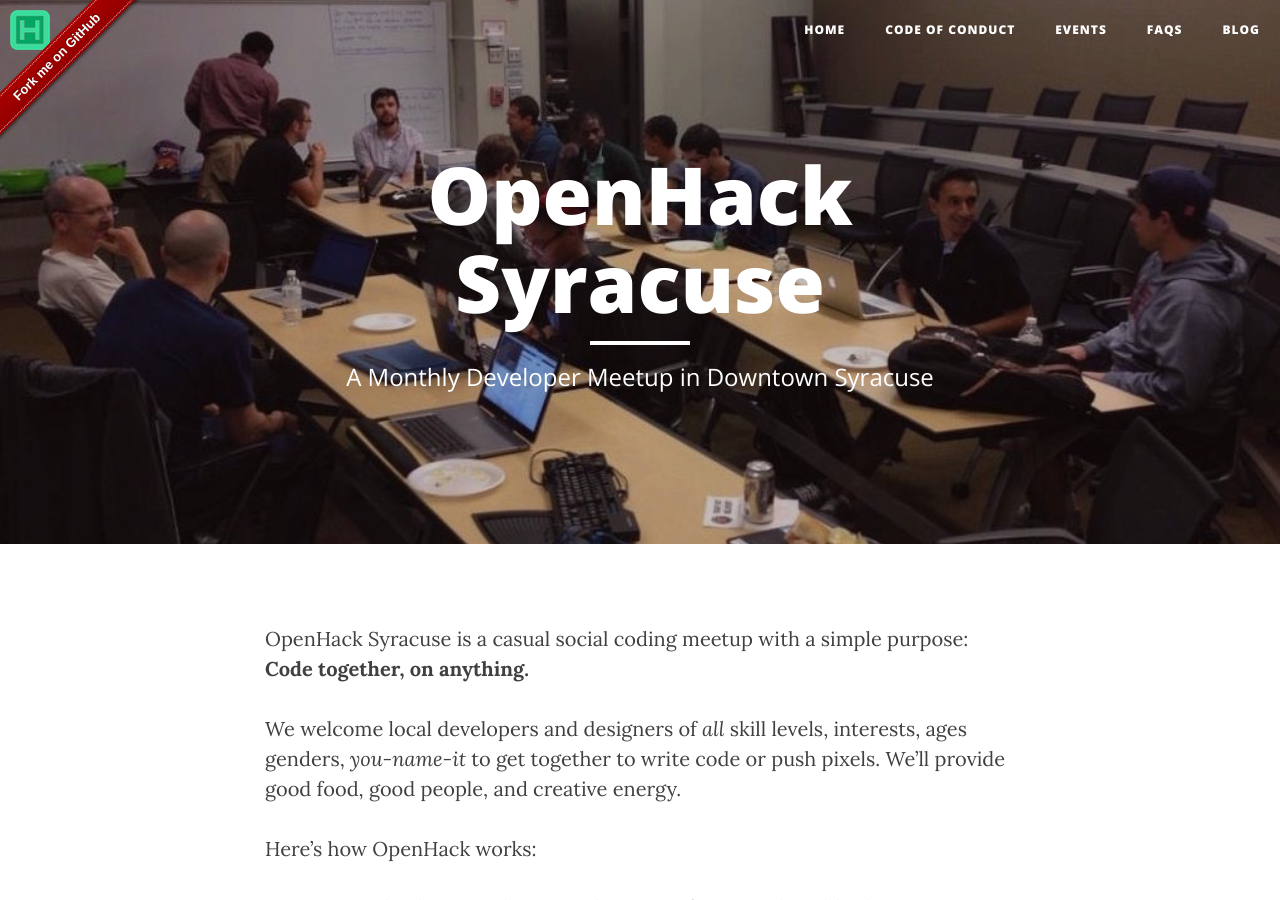
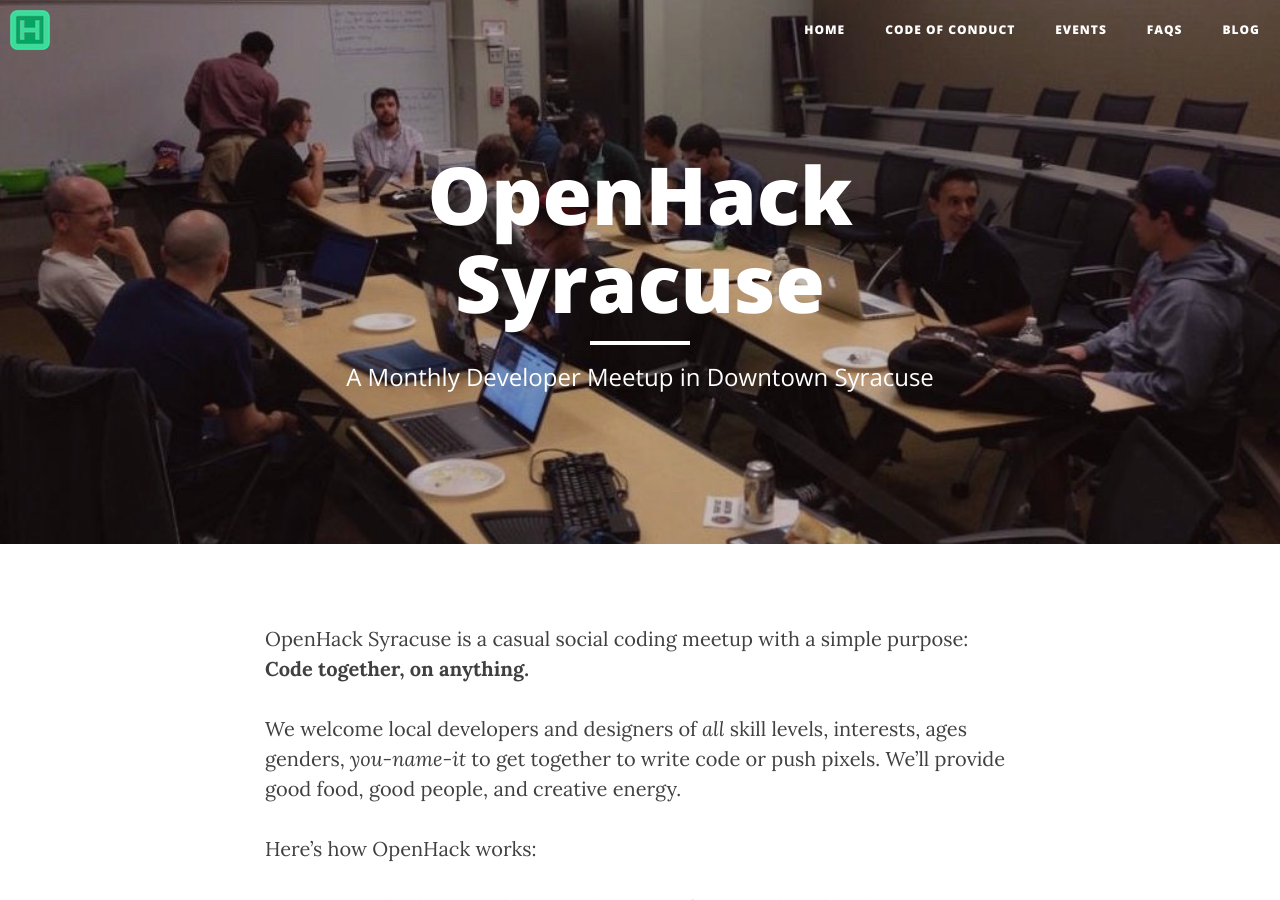
Before and after one commit to syracuseio/openhacksyr.github.io, a Jekyll site: the page built from index.md, in a window 1280 px wide and 900 px high. Built offline with Jekyll 4.4.1, drawn with Linux system fonts in a browser that asks for light colours; nearby versions of some CDN libraries.

Commit message:
Remove github ribbon, seemed out of place :(

```diff
--- a/_includes/head.html
+++ b/_includes/head.html
@@ -14,10 +14,6 @@
 
     <!-- Pygments Github CSS -->
     <link rel="stylesheet" href="{{ "/css/syntax.css" | prepend: site.baseurl }}">
-
-    <!-- Fork me on Github css -->
-    <link rel="stylesheet" href="{{ "/css/gh-fork-ribbon.min.css" | prepend: site.baseurl }}">
-    <link rel="stylesheet" href="{{ "/css/gh-fork-ribbon.ie.min.css" | prepend: site.baseurl }}">
 
     <!-- Custom Fonts -->
     <link href="http://maxcdn.bootstrapcdn.com/font-awesome/4.2.0/css/font-awesome.min.css" rel="stylesheet" type="text/css">
--- a/_layouts/default.html
+++ b/_layouts/default.html
@@ -4,12 +4,6 @@
 {% include head.html %}
 
 <body>
-
-    <div class="github-fork-ribbon-wrapper left">
-        <div class="github-fork-ribbon">
-            <a href="//github.com/openhacksyr/openhacksyr.github.io">Fork me on GitHub</a>
-        </div>
-    </div>
 
     {% include nav.html %}
 
```
